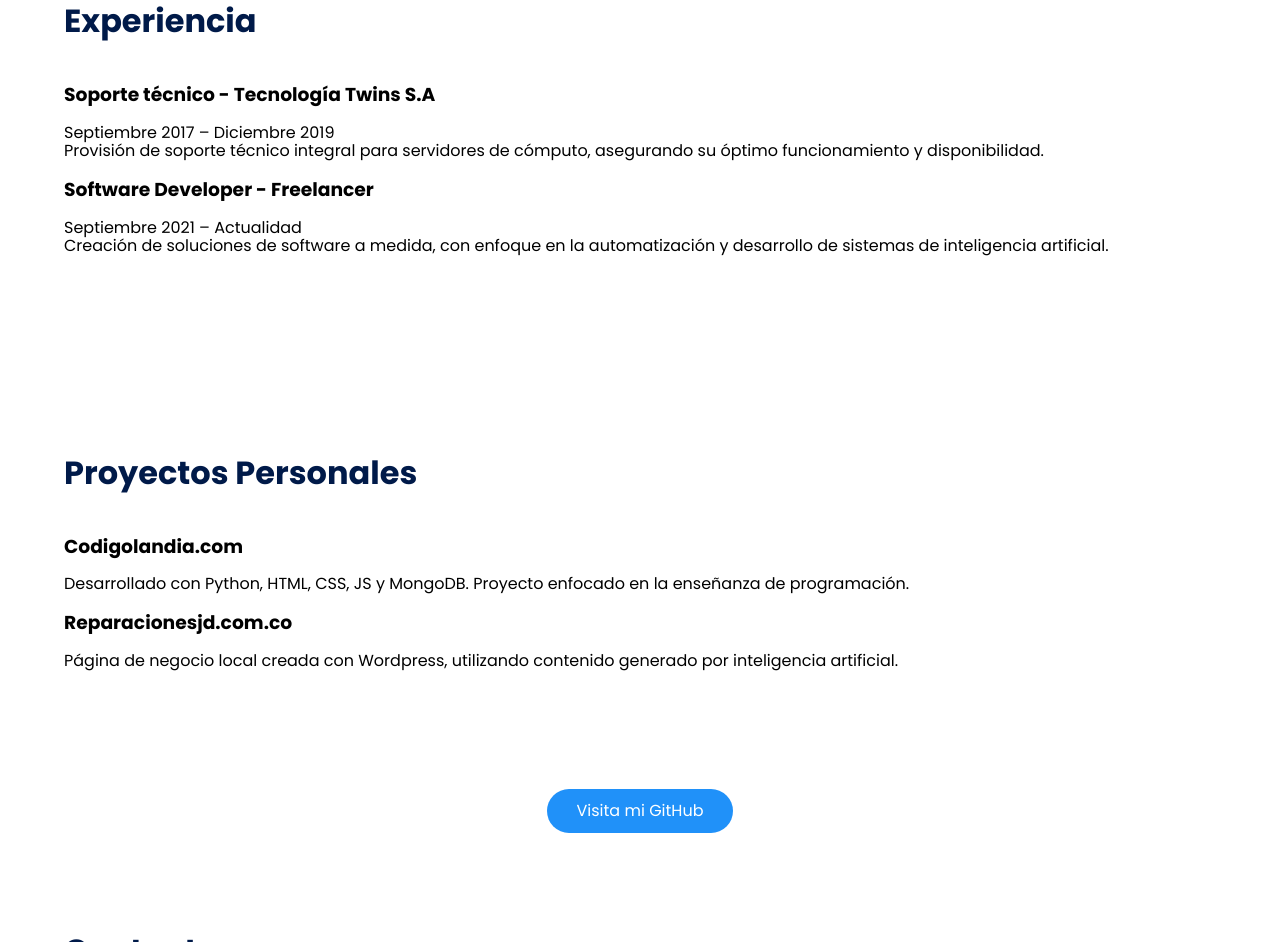
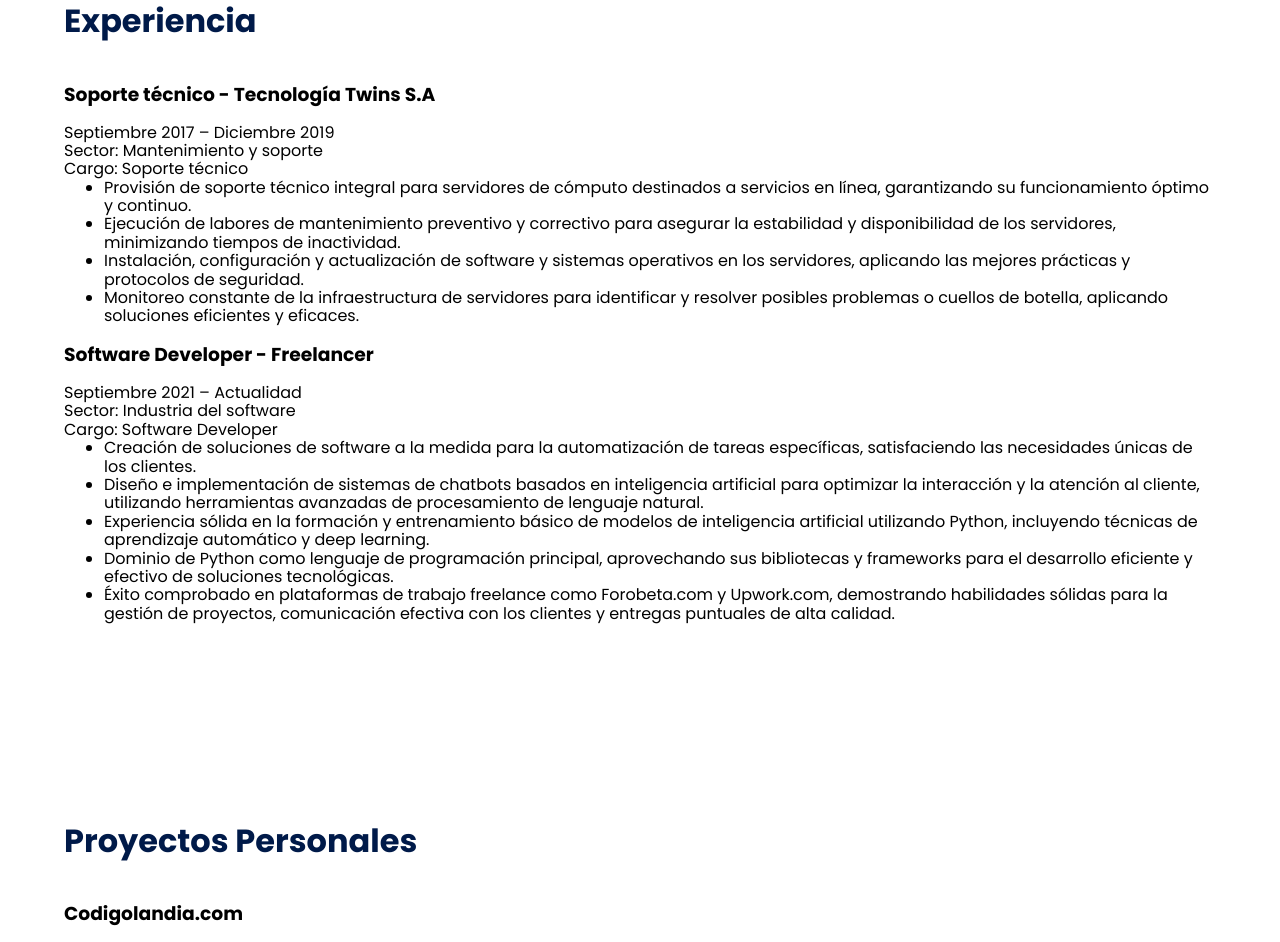
Before and after one commit to danielmnb1/danielmnb.gitgub.io, a plain HTML site: page index.html in a window 1280 px wide. Shown: the part 1812-2754 px from the top of the page. Drawn offline with Linux system fonts and the light colour scheme.

Commit message:
aumentar 4experiencia

```diff
--- a/index.html
+++ b/index.html
@@ -97,16 +97,32 @@
                 <h3 class="experience__title">Soporte técnico - Tecnología Twins S.A</h3>
                 <br>
                 <span>Septiembre 2017 – Diciembre 2019</span>
-                <p>Provisión de soporte técnico integral para servidores de cómputo, asegurando su óptimo funcionamiento y disponibilidad.</p>
+                <p>Sector: Mantenimiento y soporte</p>
+                <p>Cargo: Soporte técnico</p>
+                <ul>
+                    <li>Provisión de soporte técnico integral para servidores de cómputo destinados a servicios en línea, garantizando su funcionamiento óptimo y continuo.</li>
+                    <li>Ejecución de labores de mantenimiento preventivo y correctivo para asegurar la estabilidad y disponibilidad de los servidores, minimizando tiempos de inactividad.</li>
+                    <li>Instalación, configuración y actualización de software y sistemas operativos en los servidores, aplicando las mejores prácticas y protocolos de seguridad.</li>
+                    <li>Monitoreo constante de la infraestructura de servidores para identificar y resolver posibles problemas o cuellos de botella, aplicando soluciones eficientes y eficaces.</li>
+                </ul>
             </div>
             <br>
             <div class="experience__item">
                 <h3 class="experience__title">Software Developer - Freelancer</h3>
                 <br>
                 <span>Septiembre 2021 – Actualidad</span>
-                <p>Creación de soluciones de software a medida, con enfoque en la automatización y desarrollo de sistemas de inteligencia artificial.</p>
+                <p>Sector: Industria del software</p>
+                <p>Cargo: Software Developer</p>
+                <ul>
+                    <li>Creación de soluciones de software a la medida para la automatización de tareas específicas, satisfaciendo las necesidades únicas de los clientes.</li>
+                    <li>Diseño e implementación de sistemas de chatbots basados en inteligencia artificial para optimizar la interacción y la atención al cliente, utilizando herramientas avanzadas de procesamiento de lenguaje natural.</li>
+                    <li>Experiencia sólida en la formación y entrenamiento básico de modelos de inteligencia artificial utilizando Python, incluyendo técnicas de aprendizaje automático y deep learning.</li>
+                    <li>Dominio de Python como lenguaje de programación principal, aprovechando sus bibliotecas y frameworks para el desarrollo eficiente y efectivo de soluciones tecnológicas.</li>
+                    <li>Éxito comprobado en plataformas de trabajo freelance como Forobeta.com y Upwork.com, demostrando habilidades sólidas para la gestión de proyectos, comunicación efectiva con los clientes y entregas puntuales de alta calidad.</li>
+                </ul>
             </div>
         </section>
+
 
         <section id="projects" class="container projects">
             <h2 class="subtitle">Proyectos Personales</h2>
```
